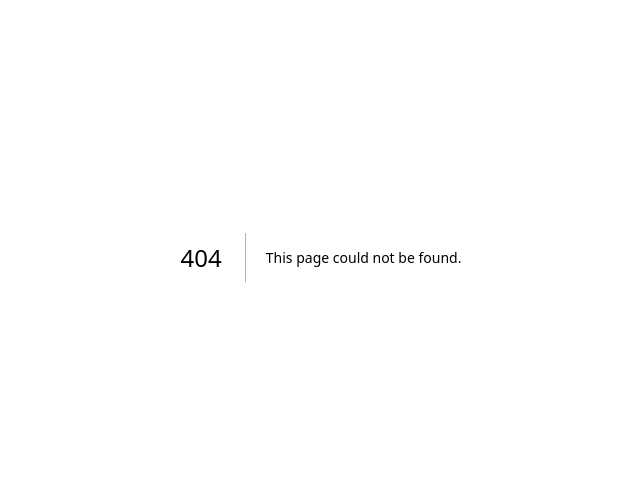
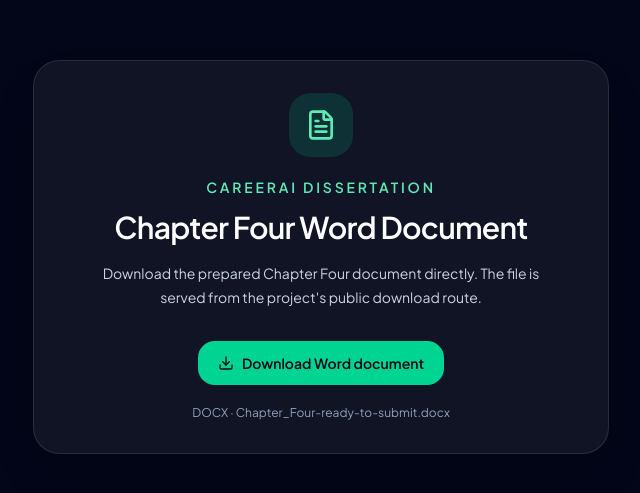
Before and after one commit to ManieMans/SL-Career-AI, a Next.js app: page /download in a window 1280 px wide. Before the commit this address had no page. Shown: the part 143-636 px from the top of the page, without its empty margins (319-959 px from the left). Built offline with nearby package versions, Linux system fonts and the light colour scheme.

Commit message:
Add working Chapter Four download page

```diff
--- /dev/null
+++ b/app/download/page.tsx
@@ -0,0 +1,27 @@
+import { Download, FileText } from "lucide-react"
+
+export default function ChapterDownloadPage() {
+  return (
+    <main className="flex min-h-svh items-center justify-center bg-slate-950 px-6 py-16 text-white">
+      <section className="w-full max-w-xl rounded-3xl border border-white/10 bg-white/[0.06] p-8 text-center shadow-2xl shadow-black/20">
+        <div className="mx-auto mb-5 flex h-16 w-16 items-center justify-center rounded-2xl bg-emerald-400/15 text-emerald-300">
+          <FileText className="h-8 w-8" aria-hidden="true" />
+        </div>
+        <p className="text-sm font-semibold uppercase tracking-[0.2em] text-emerald-300">CareerAI dissertation</p>
+        <h1 className="mt-3 text-3xl font-semibold tracking-tight">Chapter Four Word Document</h1>
+        <p className="mx-auto mt-4 max-w-md text-sm leading-6 text-slate-300">
+          Download the prepared Chapter Four document directly. The file is served from the project&apos;s public download route.
+        </p>
+        <a
+          href="/Chapter_Four-ready-to-submit.docx"
+          download="Chapter_Four-ready-to-submit.docx"
+          className="mt-8 inline-flex items-center justify-center gap-2 rounded-xl bg-emerald-400 px-5 py-3 text-sm font-semibold text-slate-950 transition hover:bg-emerald-300 focus-visible:outline-none focus-visible:ring-2 focus-visible:ring-emerald-300 focus-visible:ring-offset-2 focus-visible:ring-offset-slate-950"
+        >
+          <Download className="h-4 w-4" aria-hidden="true" />
+          Download Word document
+        </a>
+        <p className="mt-5 text-xs text-slate-400">DOCX · Chapter_Four-ready-to-submit.docx</p>
+      </section>
+    </main>
+  )
+}
```
